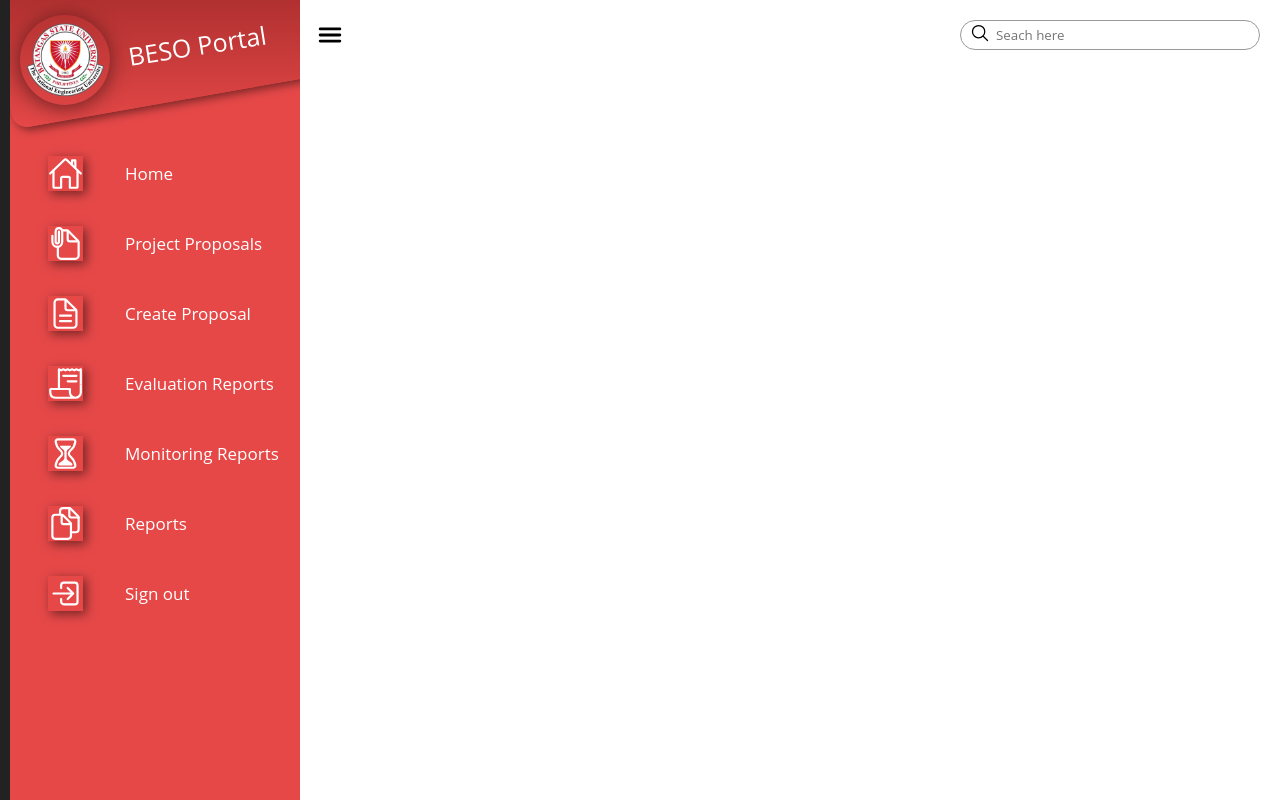
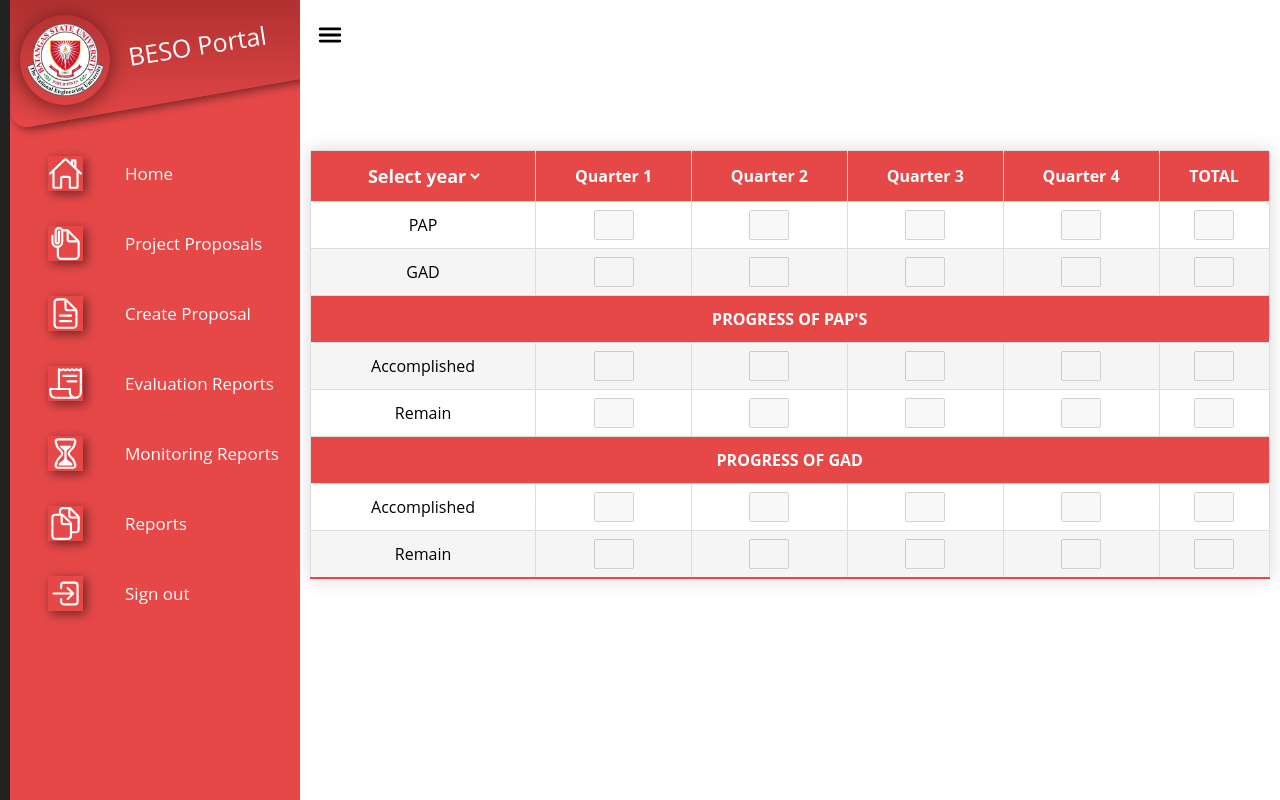
Before and after one commit to NorlyAyque/BESO, a PHP site: page /dashboard.html in a window 1280 px wide. Run offline with PHP 8.4, Linux system fonts and the light colour scheme.

Commit message:
Target page

```diff
--- a/dashboard-style.css
+++ b/dashboard-style.css
@@ -59,6 +59,7 @@ body{
 /*navigation 2nd width*/
 .navigation.active{
 	width:120px;
+
 }
 .navigation ul{
 	position: absolute;
@@ -239,3 +240,84 @@ margin-left: 80px;
 	left: 10px;
 	font-size: 20px;
 }
+
+
+
+/*
+.target input{
+	width:40px;
+}
+.target tr,th,td{
+	border-collapse: collapse;
+	padding:12px 15px;
+}
+
+.target thead tr{
+	background-color: var(--red);
+	color: var(--white);
+	text-align: left;
+}
+
+*/
+.target {
+  border-collapse: collapse;
+  width: 95%;
+	margin-left:40px;
+
+	margin-right:80px;
+  margin-top:90px;
+  border-radius: 3px 3px 0 0;
+  overflow:hidden;
+  box-shadow: 0 0 20px rgba(0,0,0,0.15);
+
+}
+.target input{
+	width:40px;
+	height:30px;
+
+}
+
+.target td, .target th {
+	  border: 1px solid #ddd;
+  padding: 8px;
+}
+.target tbody tr{
+	border-bottom: 1px solid #dddddd;
+}
+.target tr:nth-child(even){
+	background-color: var(--grey);
+}
+.target tbody tr:last-of-type{
+	border-bottom: 2px solid var(--red);
+}
+.target tr:hover {background-color: #ddd;}
+
+.target th {
+  padding-top: 12px;
+  padding-bottom: 12px;
+  text-align: center;
+  background-color: var(--red);
+  color: white;
+  font-weight:bold;
+}
+.target td, input {
+	text-align: center;
+}
+
+.custom-select select {
+  display: none; /*hide original SELECT element:*/
+}
+
+.target select{
+background-color:var(--red);
+color: white;
+Border: none;
+font-size: 18px;
+cursor: pointer;
+font-weight:bold;
+}
+.target th,option{
+	color:white;
+	cursor: pointer;
+	text-align: center;
+}
--- a/dashboard.html
+++ b/dashboard.html
@@ -72,15 +72,201 @@
 				<div class="toggle">
 				<ion-icon name="menu"></ion-icon>
 				</div>
-				<!--Search bar-->
-				<div class="search">
-					<label>
-						<input type="text" placeholder="Seach here">
-						<ion-icon name="search-outline"></ion-icon>
-					</label>
-				</div>
+
 			</div>
+
+			<table class="target">
+
+			<thead>
+			<tr>
+				<th>
+					<select>
+					<option value="0">Select year</option>
+					<option value="2022">2022</option>
+					<option value="2023">2023</option>
+					<option value="2024">2024</option>
+					<option value="2024">2025</option>
+					<option value="2024">2026</option>
+					<option value="2024">2027</option>
+					<option value="2024">2028</option>
+					<option value="2024">2029</option>
+					<option value="2024">2030</option>
+					<option value="2024">2031</option>
+					<option value="2024">2032</option>
+				 </select></th>
+				<th> Quarter 1 </th>
+				<th> Quarter 2 </th>
+				<th> Quarter 3 </th>
+				<th> Quarter 4 </th>
+				<th> TOTAL </th>
+			</tr>
+			</thead>
+
+			<tbody>
+			<tr>
+				<td>PAP </td>
+				<td class="btn"><input type = "text" disabled> </td>
+				<td><input type = "text" disabled> </td>
+				<td><input type = "text" disabled> </td>
+				<td><input type = "text" disabled> </td>
+				<td><input type = "text" disabled> </td>
+			</tr>
+
+			<tr>
+				<td>GAD </td>
+				<td><input type = "text" disabled> </td>
+				<td><input type = "text" disabled> </td>
+				<td><input type = "text" disabled> </td>
+				<td><input type = "text" disabled> </td>
+				<td><input type = "text" disabled> </td>
+			</tr>
+
+
+			<tr>
+				<th colspan="6"><center>PROGRESS OF PAP'S </th>
+
+			</tr>
+
+			<tr>
+				<td>Accomplished </td>
+				<td><input type = "text" disabled> </td>
+				<td><input type = "text" disabled> </td>
+				<td><input type = "text" disabled> </td>
+				<td><input type = "text" disabled> </td>
+				<td><input type = "text" disabled> </td>
+			</tr>
+			<tr>
+				<td>Remain </td>
+				<td><input type = "text" disabled> </td>
+				<td><input type = "text" disabled> </td>
+				<td><input type = "text" disabled> </td>
+				<td><input type = "text" disabled> </td>
+				<td><input type = "text" disabled> </td>
+			</tr>
+			<tr>
+				<th colspan="6"><center>PROGRESS OF GAD </th>
+			</tr>
+
+			<tr>
+				<td>Accomplished </td>
+				<td><input type = "text" disabled> </td>
+				<td><input type = "text" disabled> </td>
+				<td><input type = "text" disabled> </td>
+				<td><input type = "text" disabled> </td>
+				<td><input type = "text" disabled> </td>
+			</tr>
+			<tr>
+				<td>Remain </td>
+				<td><input type = "text" disabled> </td>
+				<td><input type = "text" disabled> </td>
+				<td><input type = "text" disabled> </td>
+				<td><input type = "text" disabled> </td>
+				<td><input type = "text" disabled> </td>
+			</tr>
+			</tbody>
+</table>
+
+
+		<!--
+		<div class ="target">
+		<table >
+		<thead>
+			<tr>
+				<th></th>
+				<th> Quarter 1 </th>
+				<th> Quarter 2 </th>
+				<th> Quarter 3 </th>
+				<th> Quarter 4 </th>
+				<th> Total </th>
+			</tr>
+
+			<tr>
+				<td>PAP </td>
+				<td><input type = "text" disabled> </td>
+				<td><input type = "text" disabled> </td>
+				<td><input type = "text" disabled> </td>
+				<td><input type = "text" disabled> </td>
+				<td><input type = "text" disabled> </td>
+			</tr>
+
+			<tr>
+				<td>GAD </td>
+				<td><input type = "text" disabled> </td>
+				<td><input type = "text" disabled> </td>
+				<td><input type = "text" disabled> </td>
+				<td><input type = "text" disabled> </td>
+				<td><input type = "text" disabled> </td>
+			</tr>
+
+			<tr>
+				<td>Progress PAP </td>
+				<td><input type = "text" disabled> </td>
+				<td><input type = "text" disabled> </td>
+				<td><input type = "text" disabled> </td>
+				<td><input type = "text" disabled> </td>
+				<td><input type = "text" disabled> </td>
+			</tr>
+
+			<tr>
+				<td>Accomplished </td>
+				<td><input type = "text" disabled> </td>
+				<td><input type = "text" disabled> </td>
+				<td><input type = "text" disabled> </td>
+				<td><input type = "text" disabled> </td>
+				<td><input type = "text" disabled> </td>
+			</tr>
+			<tr>
+				<td>Remain </td>
+				<td><input type = "text" disabled> </td>
+				<td><input type = "text" disabled> </td>
+				<td><input type = "text" disabled> </td>
+				<td><input type = "text" disabled> </td>
+				<td><input type = "text" disabled> </td>
+			</tr>
+
+			<tr>
+				<td>Progress GAD </td>
+				<td><input type = "text" disabled> </td>
+				<td><input type = "text" disabled> </td>
+				<td><input type = "text" disabled> </td>
+				<td><input type = "text" disabled> </td>
+				<td><input type = "text" disabled> </td>
+			</tr>
+
+			<tr>
+				<td>Accomplished </td>
+				<td><input type = "text" disabled> </td>
+				<td><input type = "text" disabled> </td>
+				<td><input type = "text" disabled> </td>
+				<td><input type = "text" disabled> </td>
+				<td><input type = "text" disabled> </td>
+			</tr>
+			<tr>
+				<td>Remain </td>
+				<td><input type = "text" disabled> </td>
+				<td><input type = "text" disabled> </td>
+				<td><input type = "text" disabled> </td>
+				<td><input type = "text" disabled> </td>
+				<td><input type = "text" disabled> </td>
+			</tr>
+		</table>
+			</div>
+
+		-->
+
+
+
+
 		</div>
+
+
+
+
+
+
+
+
+
 	</div>
 
 	<script type="module" src="https://unpkg.com/ionicons@5.5.2/dist/ionicons/ionicons.esm.js"></script>
```
